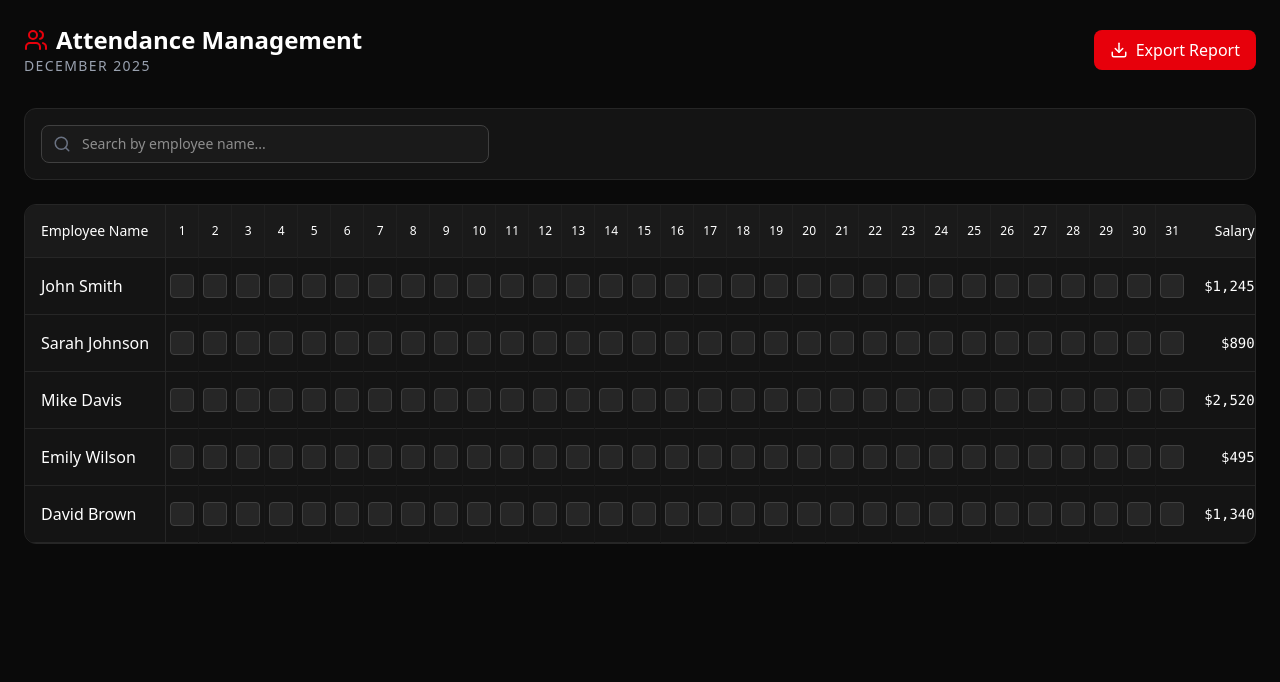
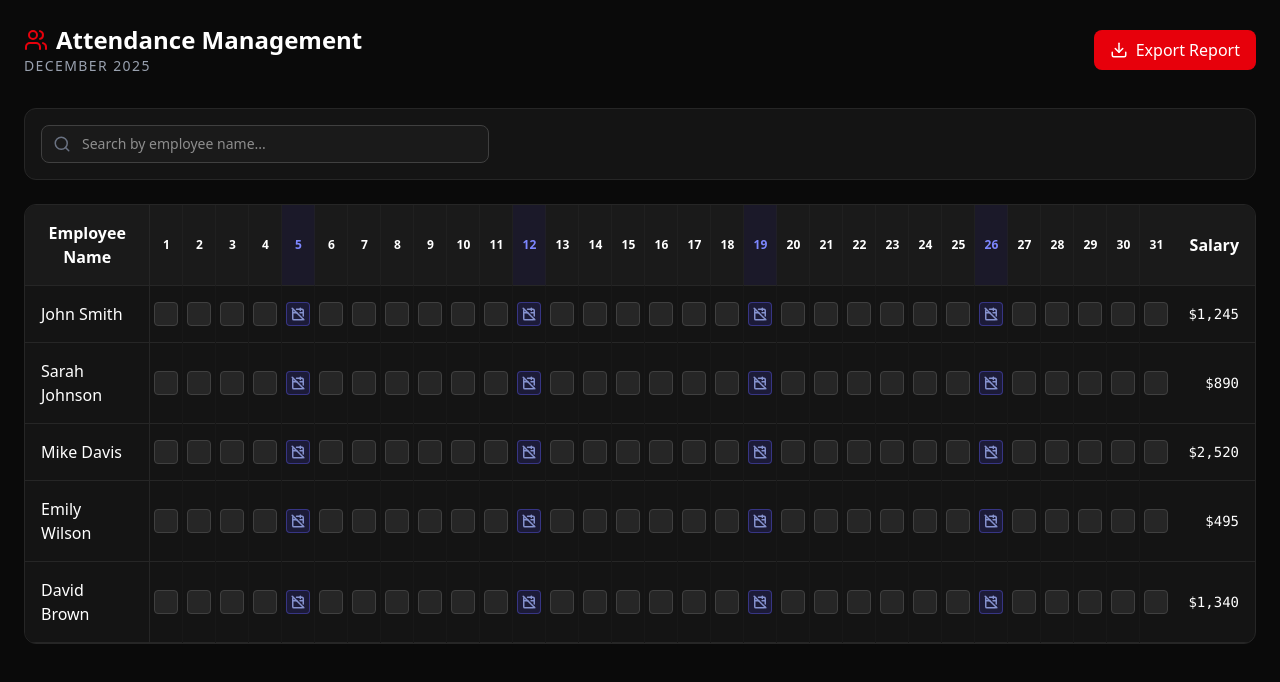
Before and after one commit to Imteazhossen/employee-attendance-system, a React (Vite) app: page / in a window 1280 px wide. Shown: the top 682 px of the page. Built offline with nearby package versions, Linux system fonts and the light colour scheme.

Commit message:
holiday feature added
Signed-off-by: ImteazHossen <imteaz693@gmail.com>

```diff
--- a/src/Components/AttendanceTable.jsx
+++ b/src/Components/AttendanceTable.jsx
@@ -1,6 +1,14 @@
-import React, { useState, useMemo } from "react";
+import React, { useState } from "react";
 import { motion, AnimatePresence } from "framer-motion";
-import { Check, X, Search, Download, Users, Clock } from "lucide-react";
+import {
+  Check,
+  X,
+  Search,
+  Download,
+  Users,
+  Clock,
+  CalendarOff,
+} from "lucide-react";
 
 const AttendanceTable = () => {
   const now = new Date();
@@ -8,7 +16,12 @@ const AttendanceTable = () => {
   const month = now.getMonth();
   const daysInMonth = new Date(year, month + 1, 0).getDate();
 
-    // 1. Move initialEmployees into State so we can push data into it
+  // Helper: Identify Friday
+  const isFriday = (dateIdx) => {
+    const checkDate = new Date(year, month, dateIdx + 1);
+    return checkDate.getDay() === 5;
+  };
+
   const [employees, setEmployees] = useState([
     { id: 1, name: "John Smith", salaryRange: "$1,245", absent: [], late: [], present: [] },
     { id: 2, name: "Sarah Johnson", salaryRange: "$890", absent: [], late: [], present: [] },
@@ -19,7 +32,6 @@ const AttendanceTable = () => {
 
   const [searchTerm, setSearchTerm] = useState("");
 
-    // Initialize numeric state for UI tracking
   const [attendance, setAttendance] = useState(
     employees.reduce((acc, emp) => {
       acc[emp.id] = Array(daysInMonth).fill(0);
@@ -27,59 +39,56 @@ const AttendanceTable = () => {
     }, {})
   );
 
-    const toggleAttendance = (employeeId, dateIndex, empName) => {
-        // A. Update Numeric State for UI toggle
+  const toggleAttendance = (employeeId, dateIndex) => {
+    // Disable for Friday
+    if (isFriday(dateIndex)) return;
+
     const currentStates = [...attendance[employeeId]];
     const nextState = (currentStates[dateIndex] + 1) % 4;
     currentStates[dateIndex] = nextState;
 
     setAttendance({ ...attendance, [employeeId]: currentStates });
 
-        // B. Update Employee Object Arrays (present, absent, late)
     const dateString = new Date(year, month, dateIndex + 1).toLocaleDateString();
 
-        setEmployees(prevEmployees =>
-            prevEmployees.map(emp => {
+    setEmployees((prevEmployees) =>
+      prevEmployees.map((emp) => {
         if (emp.id === employeeId) {
-                    // Remove the date from all arrays first to prevent duplicates/conflicts
-                    const newPresent = emp.present.filter(d => d !== dateString);
-                    const newAbsent = emp.absent.filter(d => d !== dateString);
-                    const newLate = emp.late.filter(d => d !== dateString);
+          const present = emp.present.filter((d) => d !== dateString);
+          const absent = emp.absent.filter((d) => d !== dateString);
+          const late = emp.late.filter((d) => d !== dateString);
 
-                    // Push to the correct array based on nextState
-                    if (nextState === 1) newPresent.push(dateString);
-                    if (nextState === 2) newAbsent.push(dateString);
-                    if (nextState === 3) newLate.push(dateString);
+          if (nextState === 1) present.push(dateString);
+          if (nextState === 2) absent.push(dateString);
+          if (nextState === 3) late.push(dateString);
 
-                    return {
-                        ...emp,
-                        present: newPresent,
-                        absent: newAbsent,
-                        late: newLate
-                    };
+          return { ...emp, present, absent, late };
         }
         return emp;
       })
     );
-
-        // Logic check: Log the updated employee object to console
-        console.log(`Updated Data for ${empName}:`, nextState === 0 ? "Reset" : `Added to status ${nextState}`);
   };
 
-    const filteredEmployees = employees.filter(emp =>
+  const filteredEmployees = employees.filter((emp) =>
     emp.name.toLowerCase().includes(searchTerm.toLowerCase())
   );
 
-    const getStatusStyle = (state) => {
+  const getStatusStyle = (state, dateIdx) => {
+    if (isFriday(dateIdx)) {
+      return "bg-indigo-900/40 border-indigo-500/50 text-indigo-300 cursor-not-allowed opacity-80";
+    }
     switch (state) {
-            case 1: return "bg-green-600 border-green-500 text-white";
-            case 2: return "bg-red-600 border-red-500 text-white";
-            case 3: return "bg-yellow-500 border-yellow-400 text-black";
-            default: return "bg-[#262626] border-neutral-700 text-transparent hover:border-neutral-500";
+      case 1:
+        return "bg-green-600 border-green-500 text-white";
+      case 2:
+        return "bg-red-600 border-red-500 text-white";
+      case 3:
+        return "bg-yellow-500 border-yellow-400 text-black";
+      default:
+        return "bg-[#262626] border-neutral-700 text-transparent hover:border-neutral-500";
     }
   };
 console.log(employees);
-
   return (
     <div className="min-h-screen bg-[#0a0a0a] text-white p-6 font-sans">
       {/* Header */}
@@ -89,18 +98,15 @@ const AttendanceTable = () => {
             <Users className="text-red-600" /> Attendance Management
           </h1>
           <p className="text-gray-400 text-sm uppercase tracking-widest">
-                        {now.toLocaleString('default', { month: 'long' })} {year}
+            {now.toLocaleString("default", { month: "long" })} {year}
           </p>
         </div>
-                <button
-                    onClick={() => console.log("Final Employee Data:", employees)}
-                    className="bg-red-600 hover:bg-red-700 text-white px-4 py-2 rounded-lg flex items-center gap-2 transition-all font-medium"
-                >
+        <button className="bg-red-600 hover:bg-red-700 px-4 py-2 rounded-lg flex items-center gap-2">
           <Download size={18} /> Export Report
         </button>
       </div>
 
-            {/* Filter Bar */}
+      {/* Search */}
       <div className="bg-[#141414] p-4 rounded-xl border border-neutral-800 mb-6">
         <div className="relative max-w-md">
           <Search className="absolute left-3 top-1/2 -translate-y-1/2 text-gray-500" size={18} />
@@ -109,7 +115,7 @@ const AttendanceTable = () => {
             placeholder="Search by employee name..."
             value={searchTerm}
             onChange={(e) => setSearchTerm(e.target.value)}
-                        className="w-full bg-[#1a1a1a] border border-neutral-700 rounded-lg py-2 pl-10 pr-4 focus:outline-none focus:border-red-600 transition-colors text-sm"
+            className="w-full bg-[#1a1a1a] border border-neutral-700 rounded-lg py-2 pl-10 pr-4 text-sm focus:outline-none focus:border-red-600"
           />
         </div>
       </div>
@@ -117,48 +123,69 @@ const AttendanceTable = () => {
       {/* Table */}
       <div className="bg-[#141414] rounded-xl border border-neutral-800 overflow-hidden">
         <div className="overflow-x-auto">
-                    <table className="w-full text-left border-collapse">
+          <table className="w-full border-collapse">
             <thead>
-                            <tr className="border-b border-neutral-800 bg-[#1a1a1a]">
-                                <th className="p-4 text-white font-medium text-sm sticky left-0 bg-[#1a1a1a] z-10 border-r border-neutral-800">Employee Name</th>
+              <tr className="bg-[#1a1a1a] border-b border-neutral-800">
+                <th className="p-4 sticky left-0 bg-[#1a1a1a] border-r border-neutral-800">
+                  Employee Name
+                </th>
                 {Array.from({ length: daysInMonth }, (_, i) => (
-                                    <th key={i} className="p-2 text-white font-medium text-xs text-center border-l border-neutral-800/50 ">{i + 1}</th>
+                  <th
+                    key={i}
+                    className={`p-2 text-xs text-center border-l border-neutral-800/50 ${
+                      isFriday(i) ? "text-indigo-400 bg-indigo-950/30" : ""
+                    }`}
+                  >
+                    {i + 1}
+                  </th>
                 ))}
-                                <th className="p-4 text-white font-medium text-sm text-right">Salary</th>
+                <th className="p-4 text-right">Salary</th>
               </tr>
             </thead>
+
             <tbody>
               {filteredEmployees.map((employee) => (
-                                <tr key={employee.id} className="border-b border-neutral-800 hover:bg-[#1c1c1c] transition-colors group">
-                                    <td className="p-4 font-medium whitespace-nowrap sticky left-0 bg-[#141414] group-hover:bg-[#1c1c1c] transition-colors border-r border-neutral-800">
+                <tr key={employee.id} className="border-b border-neutral-800 hover:bg-[#1c1c1c]">
+                  <td className="p-4 sticky left-0 bg-[#141414] border-r border-neutral-800">
                     {employee.name}
                   </td>
+
                   {attendance[employee.id].map((state, dateIdx) => (
                     <td key={dateIdx} className="p-1 border-l border-neutral-800/30">
                       <div className="flex justify-center">
                         <motion.button
-                                                    whileTap={{ scale: 0.9 }}
-                                                    onClick={() => toggleAttendance(employee.id, dateIdx, employee.name)}
-                                                    className={`w-6 h-6 rounded flex items-center justify-center border transition-all duration-200 ${getStatusStyle(state)}`}
+                          whileTap={!isFriday(dateIdx) ? { scale: 0.9 } : {}}
+                          onClick={() => toggleAttendance(employee.id, dateIdx)}
+                          className={`w-6 h-6 rounded border flex items-center justify-center ${getStatusStyle(
+                            state,
+                            dateIdx
+                          )}`}
                         >
                           <AnimatePresence mode="wait">
                             <motion.div
-                                                            key={state}
+                              key={isFriday(dateIdx) ? "holiday" : state}
                               initial={{ opacity: 0, scale: 0.5 }}
                               animate={{ opacity: 1, scale: 1 }}
                               exit={{ opacity: 0, scale: 0.5 }}
                               transition={{ duration: 0.1 }}
                             >
+                              {isFriday(dateIdx) ? (
+                                <CalendarOff size={14} strokeWidth={2.5} />
+                              ) : (
+                                <>
                                   {state === 1 && <Check size={14} strokeWidth={3} />}
                                   {state === 2 && <X size={14} strokeWidth={3} />}
                                   {state === 3 && <Clock size={14} strokeWidth={3} />}
+                                </>
+                              )}
                             </motion.div>
                           </AnimatePresence>
                         </motion.button>
                       </div>
                     </td>
                   ))}
-                                    <td className="p-4 text-right font-mono text-white text-sm whitespace-nowrap">
+
+                  <td className="p-4 text-right font-mono text-sm">
                     {employee.salaryRange}
                   </td>
                 </tr>
```
Lines whose indentation alone changed are shown as unchanged.
